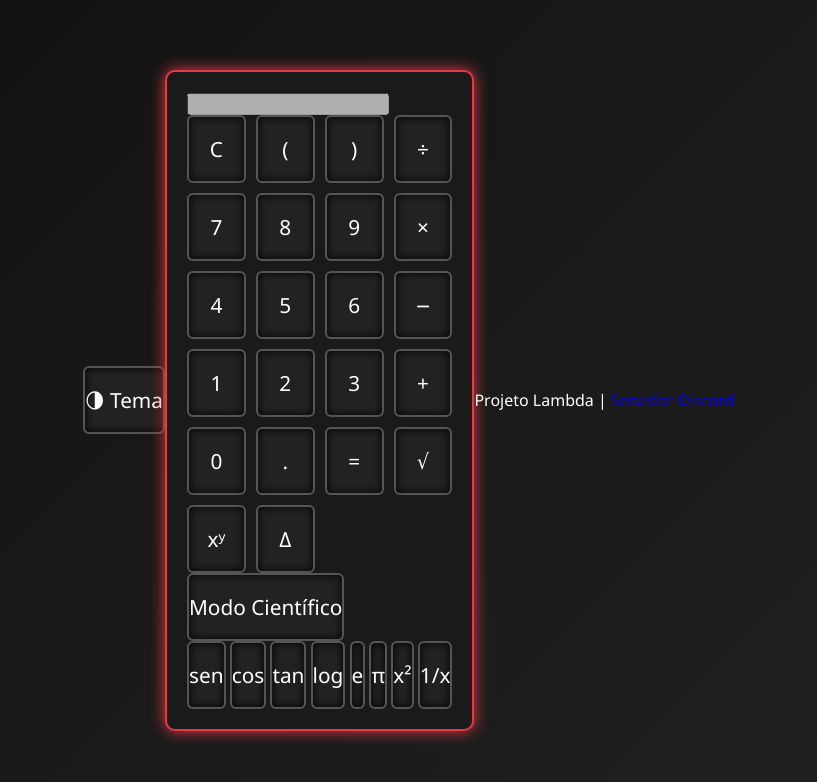
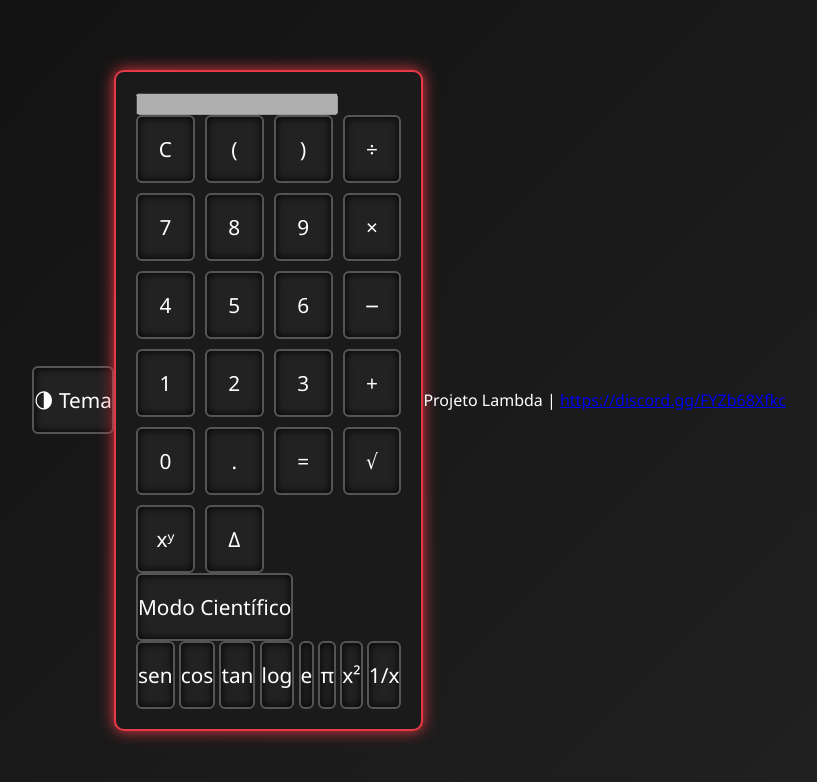
Before and after one commit to Atp-SA2/calculadora, a plain HTML site: page index.html in a window 1280 px wide. Shown: the whole page, without its empty margins (231-1048 px from the left). Drawn offline with Linux system fonts and the light colour scheme.

Commit message:
Update index.html

```diff
--- a/index.html
+++ b/index.html
@@ -75,7 +75,7 @@
   <!-- Marca d'água -->
   <footer class="marca">
     <span>Projeto Lambda</span> |
-    <a href="https://discord.gg/seuconvite" target="_blank">Servidor Discord</a>
+    <a href="https://discord.gg/seuconvite" target="_blank">https://discord.gg/FYZb68Xfkc</a>
   </footer>
 
   <!-- Sons -->
```
